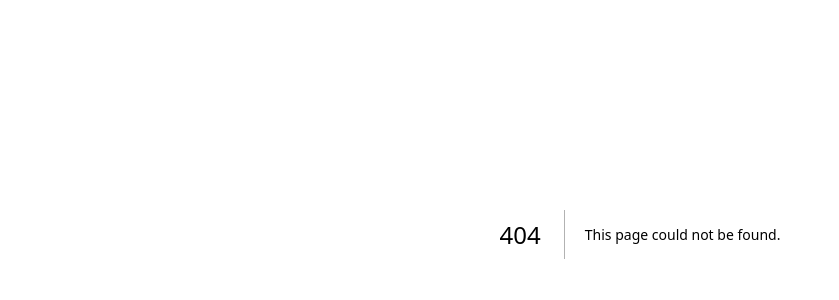
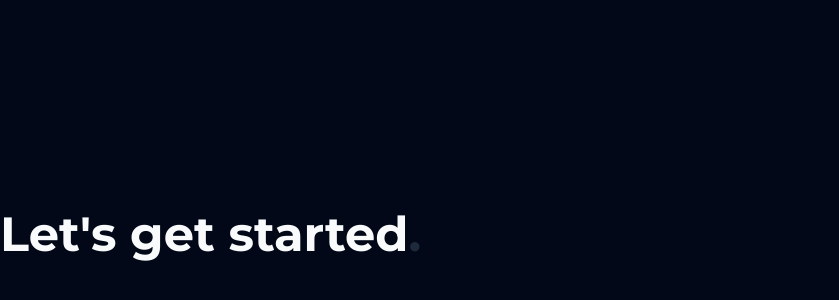
Before and after one commit to 0xhara/pockETH, a Next.js app in the folder pocketh/: page /login in a window 1280 px wide. Before the commit this address had no page. Shown: the part 166-466 px from the top of the page, without its empty margins (0-839 px from the left). Built offline with nearby package versions, Linux system fonts and the light colour scheme.

Commit message:
Login Page

```diff
--- /dev/null
+++ b/pocketh/app/login/page.js
@@ -0,0 +1,15 @@
+function page() {
+  return (
+    <div className="min-w-screen flex items-center justify-center min-h-screen">
+      <div className="max-w-[1440px] w-full flex gap-8">
+        <div>
+          <span className="text-[3rem] monster font-bold">
+            Let's get started<span className="text-secondary">.</span>
+          </span>
+        </div>
+      </div>
+    </div>
+  );
+}
+
+export default page;
--- a/pocketh/app/page.js
+++ b/pocketh/app/page.js
@@ -72,7 +72,7 @@ export default function Home() {
       <div className="flex gap-4 max-w-[1440px] w-full">
         <div className="flex flex-col gap-4 items-start ">
           <Badge>Team Name</Badge>
-          <span className="text-[3rem] font-bold monster">
+          <span className="text-[4rem] font-bold monster">
             Decentralized Expense Harmony
           </span>
           <span className="font-light">
@@ -80,9 +80,9 @@ export default function Home() {
             Spending
           </span>
 
-          <div className="flex gap-4">
+          <div className="flex mt-[2rem] gap-4">
             <Button>Get Started</Button>
-            <Button>View Github</Button>
+            <Button variant="outlined">View Github</Button>
           </div>
         </div>
         <div>
```
